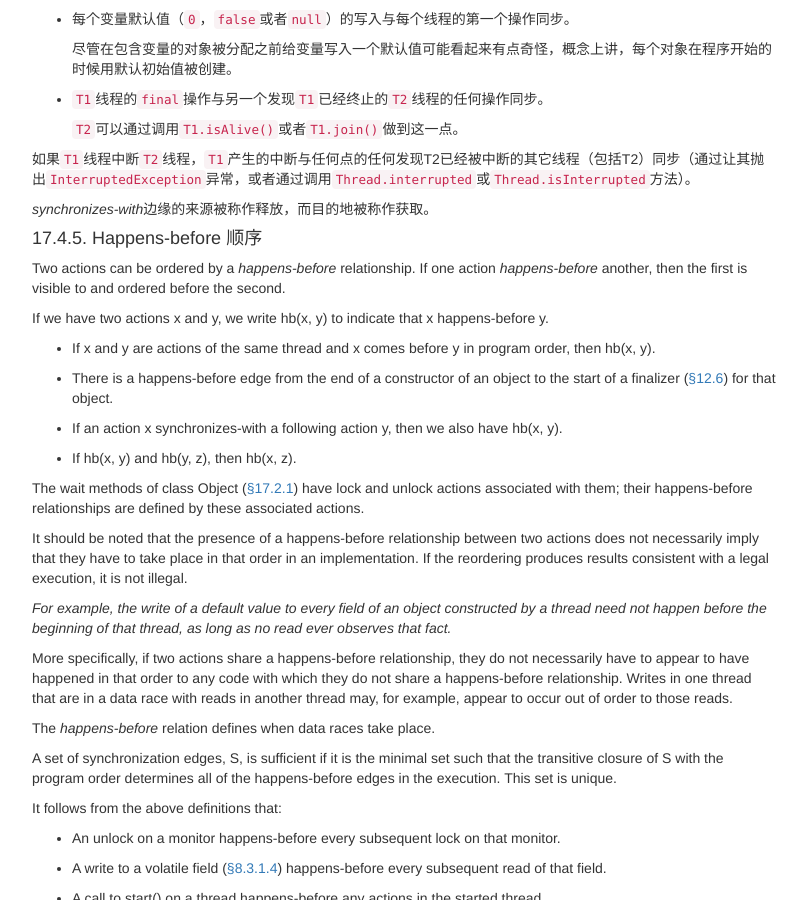
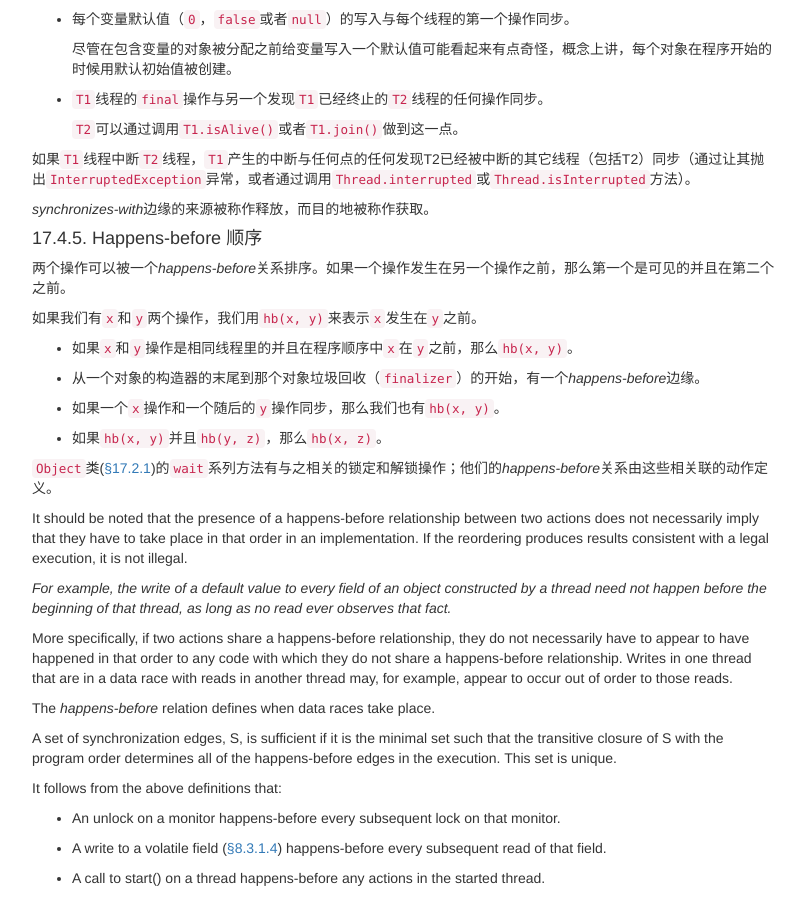
Before and after one commit to cjm0000000/cjm0000000.github.io, a Jekyll site: the page built from _posts/Java/201403/2014-03-03-java-memory-model.md, in a window 1280 px wide and 900 px high, scrolled down 4022 px. Shown: the whole window, without its empty margins (318-1125 px from the left). Built offline with Jekyll 4.4.1, drawn with Linux system fonts in a browser that asks for light colours; nearby versions of some CDN libraries; library files that are not in the unit come from our copies; comment, search, counter and statistics services are not loaded.

Commit message:
translate

```diff
--- a/_posts/Java/201403/2014-03-03-java-memory-model.md
+++ b/_posts/Java/201403/2014-03-03-java-memory-model.md
@@ -199,19 +199,19 @@ tags: [JLS]
 
 #### 17.4.5. Happens-before 顺序
 
-Two actions can be ordered by a *happens-before* relationship. If one action *happens-before* another, then the first is visible to and ordered before the second.
+两个操作可以被一个*happens-before*关系排序。如果一个操作发生在另一个操作之前，那么第一个是可见的并且在第二个之前。
 
-If we have two actions x and y, we write hb(x, y) to indicate that x happens-before y.
+如果我们有`x`和`y`两个操作，我们用`hb(x, y)`来表示`x`发生在`y`之前。
 
-- If x and y are actions of the same thread and x comes before y in program order, then hb(x, y).
+- 如果`x`和`y`操作是相同线程里的并且在程序顺序中`x`在`y`之前，那么`hb(x, y)`。
 
-- There is a happens-before edge from the end of a constructor of an object to the start of a finalizer ([§12.6](http://docs.oracle.com/javase/specs/jls/se7/html/jls-12.html#jls-12.6)) for that object.
+- 从一个对象的构造器的末尾到那个对象垃圾回收（`finalizer`）的开始，有一个*happens-before*边缘。
 
-- If an action x synchronizes-with a following action y, then we also have hb(x, y).
+- 如果一个`x`操作和一个随后的`y`操作同步，那么我们也有`hb(x, y)`。
 
-- If hb(x, y) and hb(y, z), then hb(x, z).
+- 如果`hb(x, y)`并且`hb(y, z)`，那么`hb(x, z)`。
 
-The wait methods of class Object ([§17.2.1](http://docs.oracle.com/javase/specs/jls/se7/html/jls-17.html#jls-17.2.1)) have lock and unlock actions associated with them; their happens-before relationships are defined by these associated actions.
+`Object`类([§17.2.1](http://docs.oracle.com/javase/specs/jls/se7/html/jls-17.html#jls-17.2.1))的`wait`系列方法有与之相关的锁定和解锁操作；他们的*happens-before*关系由这些相关联的动作定义。
 
 It should be noted that the presence of a happens-before relationship between two actions does not necessarily imply that they have to take place in that order in an implementation. If the reordering produces results consistent with a legal execution, it is not illegal.
 
```
